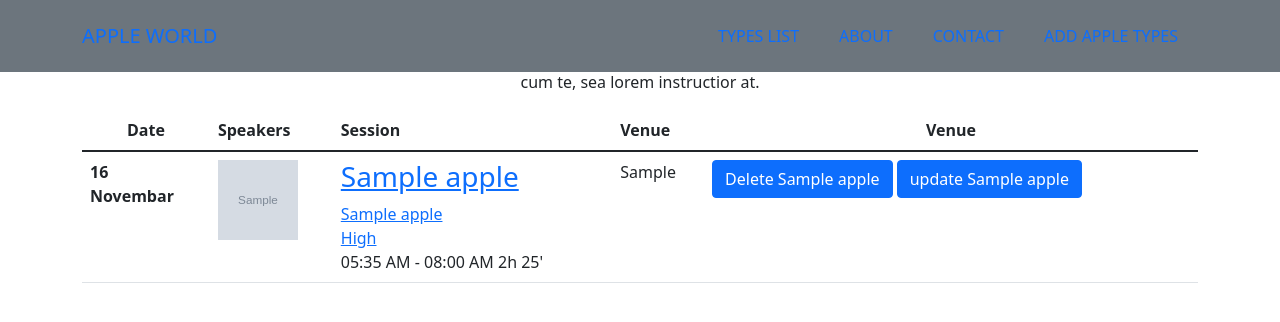
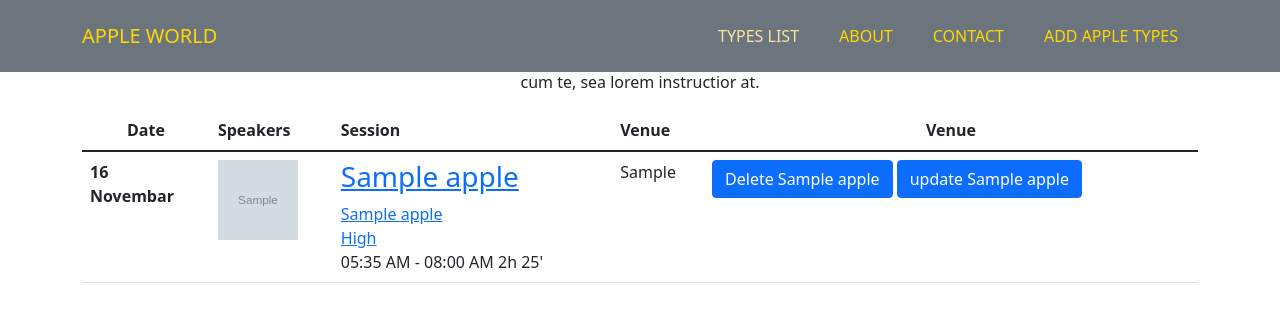
Before and after one commit to MalikAbdMusleh/apple_django, a Django app: page /types/ in a window 1280 px wide. Shown: the top 322 px of the page. Run offline with Django 3.2, Linux system fonts and the light colour scheme; tables that the repository leaves empty hold one stand-in row (values such as "Sample post"); grey boxes marked "Sample" are stand-in pictures; some libraries are stand-ins or nearby versions.

Commit message:
nav font color styled

```diff
--- a/templates/apple_photos.html
+++ b/templates/apple_photos.html
@@ -10,17 +10,17 @@
         <!-- Navigation-->
         <nav class="navbar navbar-expand-lg bg-secondary text-uppercase fixed-top" id="mainNav">
             <div class="container">
-                <a class="navbar-brand" href="{% url 'home'  %}">Apple world</a>
+                <a class="navbar-brand"style="color: gold" href="{% url 'home'  %}">Apple world</a>
                 <button class="navbar-toggler text-uppercase font-weight-bold bg-primary text-white rounded" type="button" data-bs-toggle="collapse" data-bs-target="#navbarResponsive" aria-controls="navbarResponsive" aria-expanded="false" aria-label="Toggle navigation">
                     Menu
                     <i class="fas fa-bars"></i>
                 </button>
                 <div class="collapse navbar-collapse" id="navbarResponsive">
                     <ul class="navbar-nav ms-auto">
-                        <li class="nav-item mx-0 mx-lg-1"><a class="nav-link py-3 px-0 px-lg-3 rounded" href="{% url 'types' %}">types list</a></li>
-                        <li class="nav-item mx-0 mx-lg-1"><a class="nav-link py-3 px-0 px-lg-3 rounded" href="{% url 'about' %}">About</a></li>
-                        <li class="nav-item mx-0 mx-lg-1"><a class="nav-link py-3 px-0 px-lg-3 rounded" href="{% url 'contact' %}">Contact</a></li>
-                        <li class="nav-item mx-0 mx-lg-1"><a class="nav-link py-3 px-0 px-lg-3 rounded" href="{% url 'create' %}">add apple types</a></li>
+                        <li class="nav-item mx-0 mx-lg-1"><a style="color: rgb(250, 229, 159);"class="nav-link py-3 px-0 px-lg-3 rounded" href="{% url 'types' %}">types list</a></li>
+                        <li class="nav-item mx-0 mx-lg-1"><a style="color: gold"class="nav-link py-3 px-0 px-lg-3 rounded" href="{% url 'about' %}">About</a></li>
+                        <li class="nav-item mx-0 mx-lg-1"><a style="color: gold"class="nav-link py-3 px-0 px-lg-3 rounded" href="{% url 'contact' %}">Contact</a></li>
+                        <li class="nav-item mx-0 mx-lg-1"><a style="color: gold" class="nav-link py-3 px-0 px-lg-3 rounded" href="{% url 'create' %}">add apple types</a></li>
                     </ul>
                 </div>
             </div>
--- a/templates/contact.html
+++ b/templates/contact.html
@@ -23,16 +23,16 @@
             <!-- Navigation-->
             <nav class="navbar navbar-expand-lg bg-secondary text-uppercase fixed-top" id="mainNav">
                 <div class="container">
-                    <a class="navbar-brand" href="{% url 'home'  %}">Apple world</a>
+                    <a style="color: gold" class="navbar-brand" href="{% url 'home'  %}">Apple world</a>
                     <button class="navbar-toggler text-uppercase font-weight-bold bg-primary text-white rounded" type="button" data-bs-toggle="collapse" data-bs-target="#navbarResponsive" aria-controls="navbarResponsive" aria-expanded="false" aria-label="Toggle navigation">
                         Menu
                         <i class="fas fa-bars"></i>
                     </button>
                     <div class="collapse navbar-collapse" id="navbarResponsive">
                         <ul class="navbar-nav ms-auto">
-                            <li class="nav-item mx-0 mx-lg-1"><a class="nav-link py-3 px-0 px-lg-3 rounded" href="{% url 'types' %}">types list</a></li>
+                            <li class="nav-item mx-0 mx-lg-1"><a style="color: gold;"class="nav-link py-3 px-0 px-lg-3 rounded" href="{% url 'types' %}">types list</a></li>
                             <li class="nav-item mx-0 mx-lg-1"><a style="color: gold;" class="nav-link py-3 px-0 px-lg-3 rounded" href="{% url 'about' %}">About</a></li>
-                            <li class="nav-item mx-0 mx-lg-1"><a class="nav-link py-3 px-0 px-lg-3 rounded" href="{% url 'contact' %}">Contact</a></li>
+                            <li class="nav-item mx-0 mx-lg-1"><a style="color: rgb(250, 229, 159);"class="nav-link py-3 px-0 px-lg-3 rounded" href="{% url 'contact' %}">Contact</a></li>
                         </ul>
                     </div>
                 </div>
--- a/templates/create.html
+++ b/templates/create.html
@@ -11,16 +11,16 @@
            <!-- Navigation-->
            <nav class="navbar navbar-expand-lg bg-secondary text-uppercase fixed-top" id="mainNav">
             <div class="container">
-                <a class="navbar-brand" href="{% url 'home'  %}">Apple world</a>
+                <a  style="color: gold"class="navbar-brand" href="{% url 'home'  %}">Apple world</a>
                 <button class="navbar-toggler text-uppercase font-weight-bold bg-primary text-white rounded" type="button" data-bs-toggle="collapse" data-bs-target="#navbarResponsive" aria-controls="navbarResponsive" aria-expanded="false" aria-label="Toggle navigation">
                     Menu
                     <i class="fas fa-bars"></i>
                 </button>
                 <div class="collapse navbar-collapse" id="navbarResponsive">
                     <ul class="navbar-nav ms-auto">
-                        <li class="nav-item mx-0 mx-lg-1"><a class="nav-link py-3 px-0 px-lg-3 rounded" href="{% url 'types' %}">types list</a></li>
+                        <li class="nav-item mx-0 mx-lg-1"><a style="color: gold;" class="nav-link py-3 px-0 px-lg-3 rounded" href="{% url 'types' %}">types list</a></li>
                         <li class="nav-item mx-0 mx-lg-1"><a style="color: gold;" class="nav-link py-3 px-0 px-lg-3 rounded" href="{% url 'about' %}">About</a></li>
-                        <li class="nav-item mx-0 mx-lg-1"><a class="nav-link py-3 px-0 px-lg-3 rounded" href="{% url 'contact' %}">Contact</a></li>
+                        <li class="nav-item mx-0 mx-lg-1"><a  style="color: gold;"class="nav-link py-3 px-0 px-lg-3 rounded" href="{% url 'contact' %}">Contact</a></li>
                     </ul>
                 </div>
             </div>
--- a/templates/home.html
+++ b/templates/home.html
@@ -24,7 +24,7 @@
         <!-- Navigation-->
         <nav class="navbar navbar-expand-lg bg-secondary text-uppercase fixed-top" id="mainNav">
             <div  class="container">
-                <a  style="color: gold;" class="navbar-brand" href="{% url 'home'  %}">Apple world</a>
+                <a  style="color: rgb(250, 229, 159);" class="navbar-brand" href="{% url 'home'  %}">Apple world</a>
                 <button style="color: gold;" class="navbar-toggler text-uppercase font-weight-bold bg-primary text-white rounded" type="button" data-bs-toggle="collapse" data-bs-target="#navbarResponsive" aria-controls="navbarResponsive" aria-expanded="false" aria-label="Toggle navigation">
                     Menu
                     <i class="fas fa-bars"></i>
```
Also changed, not shown: templates/about.html (+4 -4 lines).
